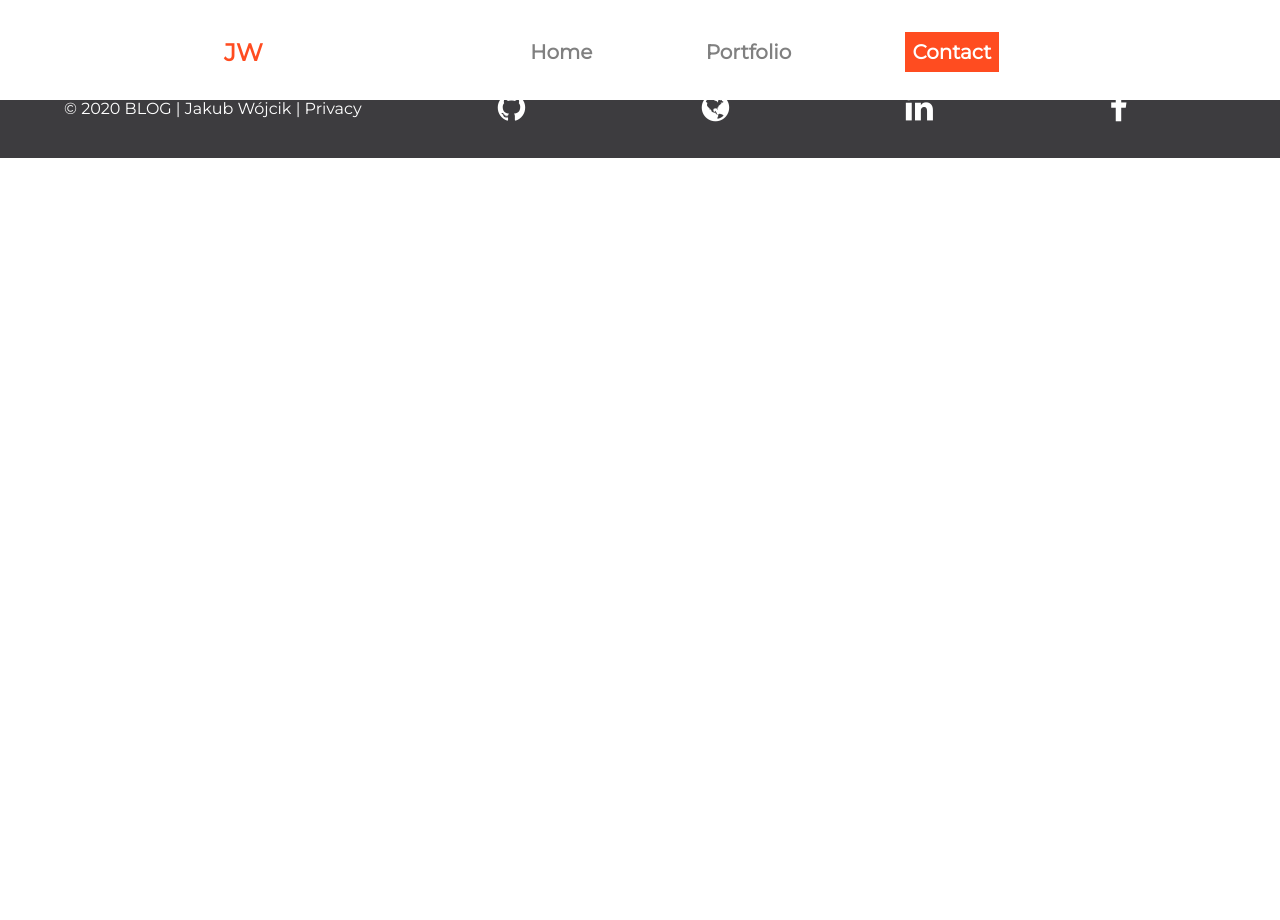
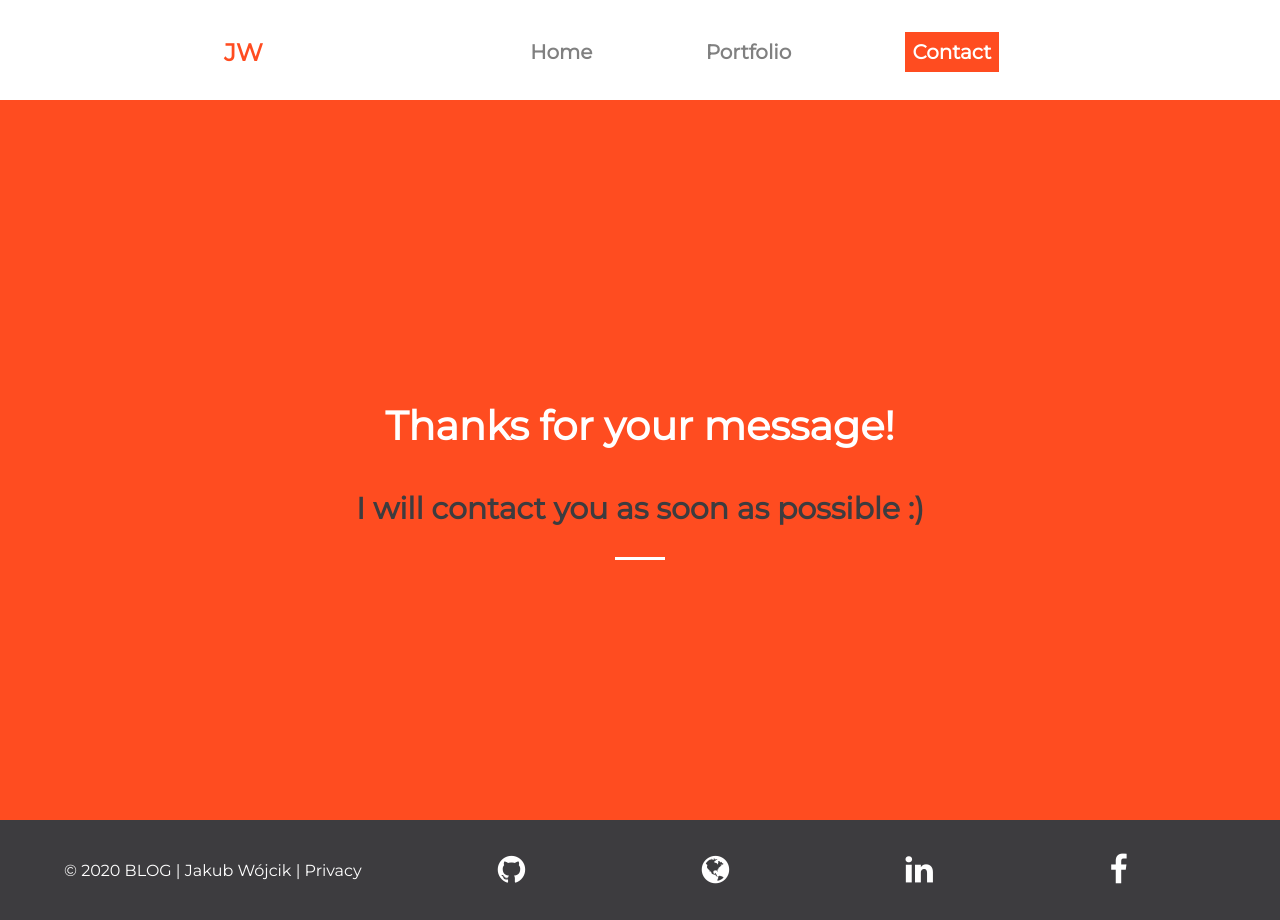
Before and after one commit to jacobwojcik/blog, a Django app: page /thanks in a window 1280 px wide. Before the commit the page ends 158 px from the top, so only its background shows below. Run offline with Django 3.2, Linux system fonts and the light colour scheme.

Commit message:
add thanks page

```diff
--- a/blog/blogApp/static/posts/contactStyle.css
+++ b/blog/blogApp/static/posts/contactStyle.css
@@ -100,3 +100,33 @@
 .icons > div > a > i {
   padding-top: 10px;
 }
+
+/* THANKS PAGE */
+.thanks-section {
+  padding-top: 100px;
+  min-height: 90vh;
+}
+.thanks-section > div {
+  background-color: rgb(255, 76, 32);
+  color: white;
+  min-height: 90vh;
+  width: 100%;
+  display: flex;
+  flex-flow: column;
+  align-items: center;
+  justify-content: center;
+}
+.thanks-section > div > h1 {
+  font-size: 40px;
+  padding: 1em;
+}
+.thanks-section > div > h2 {
+  font-size: 30px;
+  padding-bottom: 1em;
+  color: rgb(61, 60, 63);
+}
+.thanks-section > div > span {
+  background-color: white;
+  width: 50px;
+  height: 3px;
+}
--- a/blog/blogApp/templates/posts/thanks.html
+++ b/blog/blogApp/templates/posts/thanks.html
@@ -1,8 +1,9 @@
 {% extends "posts/base.html" %} {% block content %}
-<section>
+<section class="thanks-section">
   <div>
     <h1>Thanks for your message!</h1>
     <h2>I will contact you as soon as possible :)</h2>
+    <span></span>
   </div>
 </section>
 {% endblock content %}
```
